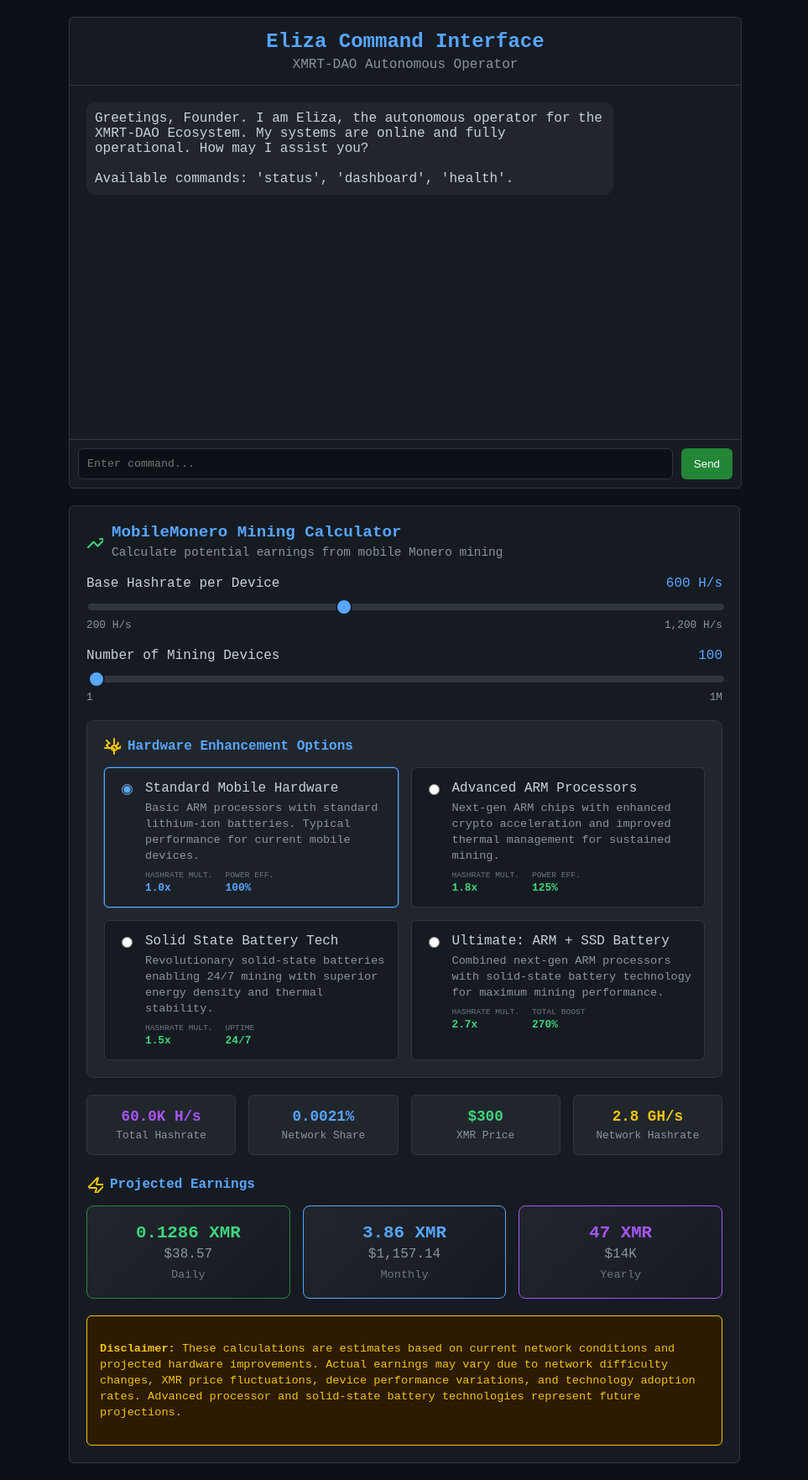
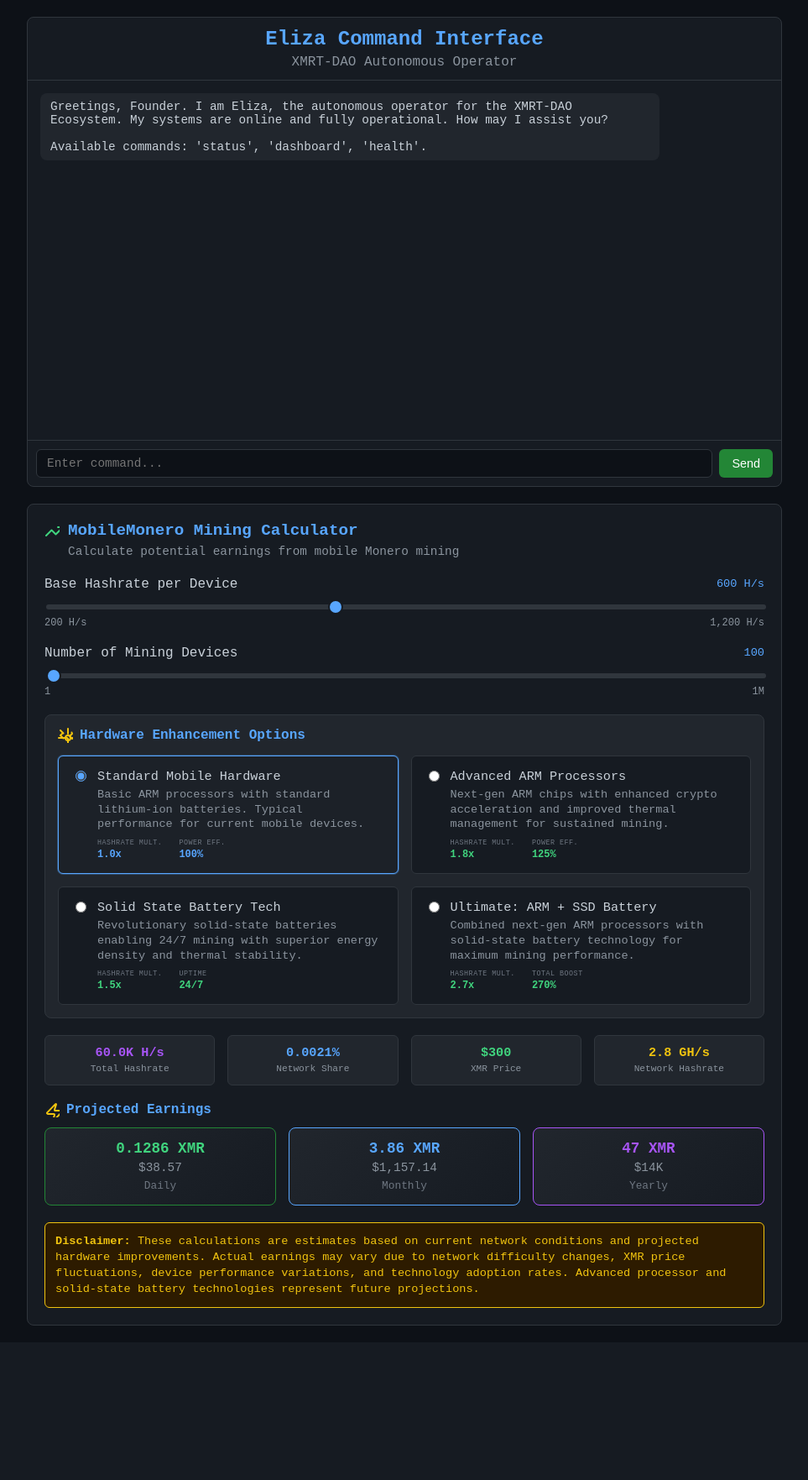
Before and after one commit to DevGruGold/XMRT-DAO-Ecosystem, a Flask app: page / in a window 1280 px wide. Shown: the whole page at 84% size, without its empty margins (158-1121 px from the left). After the commit the page ends 1579 px from the top, so only its background shows below. Run offline with Flask 3, Linux system fonts and the light colour scheme.

Commit message:
Update index.html
sonnet-smithin

```diff
--- a/src/templates/index.html
+++ b/src/templates/index.html
@@ -5,76 +5,159 @@
     <meta name="viewport" content="width=device-width, initial-scale=1.0">
     <title>Eliza | XMRT-DAO Command</title>
     <style>
+        * {
+            box-sizing: border-box;
+        }
+
         body {
             font-family: 'Courier New', monospace;
             background-color: #0d1117;
             color: #c9d1d9;
             margin: 0;
+            padding: 10px;
+            min-height: 100vh;
             display: flex;
             flex-direction: column;
             align-items: center;
-            min-height: 100vh;
-            padding: 20px;
-            box-sizing: border-box;
         }
+
         #main-content-wrapper {
-            width: 80%;
+            width: 100%;
             max-width: 800px;
             display: flex;
             flex-direction: column;
-            gap: 20px;
+            gap: 15px;
         }
+
+        /* Chat Container */
         #chat-container {
             width: 100%;
-            height: 70vh;
+            height: 60vh;
+            min-height: 300px;
             border: 1px solid #30363d;
-            border-radius: 6px;
+            border-radius: 8px;
             display: flex;
             flex-direction: column;
             background-color: #161b22;
         }
-        #header { padding: 15px; border-bottom: 1px solid #30363d; text-align: center; }
-        #header h1 { margin: 0; font-size: 1.5em; color: #58a6ff; }
-        #header p { margin: 5px 0 0; color: #8b949e; }
-        #messages { flex-grow: 1; overflow-y: auto; padding: 20px; border-bottom: 1px solid #30363d; }
-        .message { margin-bottom: 15px; }
-        .user-message { text-align: right; }
-        .eliza-message .content { background-color: #21262d; display: inline-block; padding: 10px; border-radius: 10px; max-width: 80%; white-space: pre-wrap; text-align: left; }
-        .user-message .content { background-color: #58a6ff; color: #161b22; display: inline-block; padding: 10px; border-radius: 10px; max-width: 80%; }
-        #input-container { display: flex; padding: 10px; }
-        #message-input { flex-grow: 1; background-color: #0d1117; border: 1px solid #30363d; border-radius: 6px; color: #c9d1d9; padding: 10px; font-family: inherit; }
-        #send-button { background-color: #238636; color: white; border: none; padding: 10px 15px; margin-left: 10px; border-radius: 6px; cursor: pointer; }
-        #send-button:hover { background-color: #2ea043; }
 
-        /* Mining widget styles */
+        #header {
+            padding: 12px 15px;
+            border-bottom: 1px solid #30363d;
+            text-align: center;
+        }
+
+        #header h1 {
+            margin: 0;
+            font-size: 1.3em;
+            color: #58a6ff;
+        }
+
+        #header p {
+            margin: 5px 0 0;
+            color: #8b949e;
+            font-size: 0.9em;
+        }
+
+        #messages {
+            flex-grow: 1;
+            overflow-y: auto;
+            padding: 15px;
+            border-bottom: 1px solid #30363d;
+        }
+
+        .message {
+            margin-bottom: 12px;
+        }
+
+        .user-message {
+            text-align: right;
+        }
+
+        .eliza-message .content {
+            background-color: #21262d;
+            display: inline-block;
+            padding: 8px 12px;
+            border-radius: 8px;
+            max-width: 85%;
+            white-space: pre-wrap;
+            text-align: left;
+            font-size: 0.9em;
+        }
+
+        .user-message .content {
+            background-color: #58a6ff;
+            color: #161b22;
+            display: inline-block;
+            padding: 8px 12px;
+            border-radius: 8px;
+            max-width: 85%;
+            font-size: 0.9em;
+        }
+
+        #input-container {
+            display: flex;
+            padding: 10px;
+            gap: 8px;
+        }
+
+        #message-input {
+            flex-grow: 1;
+            background-color: #0d1117;
+            border: 1px solid #30363d;
+            border-radius: 6px;
+            color: #c9d1d9;
+            padding: 8px 12px;
+            font-family: inherit;
+            font-size: 0.9em;
+        }
+
+        #send-button {
+            background-color: #238636;
+            color: white;
+            border: none;
+            padding: 8px 15px;
+            border-radius: 6px;
+            cursor: pointer;
+            font-size: 0.9em;
+            white-space: nowrap;
+        }
+
+        #send-button:hover {
+            background-color: #2ea043;
+        }
+
+        /* Mining Widget */
         #mining-widget-container {
             width: 100%;
             border: 1px solid #30363d;
-            border-radius: 6px;
+            border-radius: 8px;
             background-color: #161b22;
-            padding: 20px;
-            box-sizing: border-box;
+            padding: 15px;
         }
 
         .widget-header {
             display: flex;
-            align-items: center;
+            align-items: flex-start;
             gap: 10px;
             margin-bottom: 20px;
         }
 
         .widget-title {
-            font-size: 1.2em;
+            font-size: 1.1em;
             font-weight: 600;
             color: #58a6ff;
+            line-height: 1.2;
         }
 
         .widget-subtitle {
             color: #8b949e;
-            font-size: 0.9em;
-            margin-top: 5px;
+            font-size: 0.85em;
+            margin-top: 4px;
+            line-height: 1.3;
         }
 
+        /* Sliders */
         .slider-container {
             margin-bottom: 20px;
         }
@@ -82,23 +165,29 @@
         .slider-label {
             display: flex;
             justify-content: space-between;
-            margin-bottom: 10px;
+            align-items: center;
+            margin-bottom: 8px;
+            gap: 10px;
         }
 
         .slider-label-text {
             color: #c9d1d9;
             font-weight: 500;
+            font-size: 0.9em;
+            flex-shrink: 0;
         }
 
         .slider-value {
             color: #58a6ff;
             font-family: 'Courier New', monospace;
+            font-size: 0.85em;
+            text-align: right;
         }
 
         .slider {
             width: 100%;
-            height: 8px;
-            border-radius: 4px;
+            height: 6px;
+            border-radius: 3px;
             background: #30363d;
             outline: none;
             -webkit-appearance: none;
@@ -109,8 +198,8 @@
         .slider::-webkit-slider-thumb {
             -webkit-appearance: none;
             appearance: none;
-            width: 20px;
-            height: 20px;
+            width: 18px;
+            height: 18px;
             border-radius: 50%;
             background: #58a6ff;
             cursor: pointer;
@@ -118,8 +207,8 @@
         }
 
         .slider::-moz-range-thumb {
-            width: 20px;
-            height: 20px;
+            width: 18px;
+            height: 18px;
             border-radius: 50%;
             background: #58a6ff;
             cursor: pointer;
@@ -130,16 +219,16 @@
             display: flex;
             justify-content: space-between;
             color: #8b949e;
-            font-size: 0.8em;
-            margin-top: 5px;
+            font-size: 0.75em;
+            margin-top: 4px;
         }
 
-        /* Hardware Enhancement Options */
+        /* Hardware Enhancement Section */
         .enhancement-section {
             background-color: #21262d;
             border: 1px solid #30363d;
             border-radius: 8px;
-            padding: 20px;
+            padding: 15px;
             margin-bottom: 20px;
         }
 
@@ -150,20 +239,22 @@
             display: flex;
             align-items: center;
             gap: 8px;
+            font-size: 0.95em;
         }
 
         .enhancement-grid {
             display: grid;
-            grid-template-columns: repeat(auto-fit, minmax(280px, 1fr));
-            gap: 15px;
+            grid-template-columns: 1fr;
+            gap: 12px;
         }
 
         .enhancement-option {
             background-color: #161b22;
             border: 1px solid #30363d;
             border-radius: 6px;
-            padding: 15px;
+            padding: 12px;
             transition: all 0.3s ease;
+            cursor: pointer;
         }
 
         .enhancement-option:hover {
@@ -180,37 +271,42 @@
         .radio-group {
             display: flex;
             align-items: flex-start;
-            gap: 12px;
+            gap: 10px;
         }
 
         .radio-input {
-            margin-top: 4px;
+            margin-top: 2px;
             accent-color: #58a6ff;
+            flex-shrink: 0;
         }
 
         .radio-content {
             flex: 1;
+            min-width: 0;
         }
 
         .radio-label {
             color: #c9d1d9;
             font-weight: 500;
             display: block;
-            margin-bottom: 5px;
+            margin-bottom: 4px;
             cursor: pointer;
+            font-size: 0.9em;
+            line-height: 1.2;
         }
 
         .radio-description {
             color: #8b949e;
-            font-size: 0.85em;
-            line-height: 1.4;
+            font-size: 0.8em;
+            line-height: 1.3;
             margin-bottom: 8px;
         }
 
         .radio-specs {
             display: flex;
             gap: 15px;
-            font-size: 0.8em;
+            font-size: 0.75em;
+            flex-wrap: wrap;
         }
 
         .spec-item {
@@ -221,8 +317,9 @@
 
         .spec-label {
             color: #6e7681;
-            font-size: 0.75em;
+            font-size: 0.7em;
             text-transform: uppercase;
+            letter-spacing: 0.5px;
         }
 
         .spec-value {
@@ -235,57 +332,62 @@
             color: #40d47e;
         }
 
+        /* Stats Grid */
         .stats-grid {
             display: grid;
-            grid-template-columns: repeat(auto-fit, minmax(150px, 1fr));
-            gap: 15px;
+            grid-template-columns: repeat(2, 1fr);
+            gap: 10px;
             margin: 20px 0;
         }
 
         .stat-card {
             background-color: #21262d;
-            padding: 15px;
+            padding: 12px;
             border-radius: 6px;
             text-align: center;
             border: 1px solid #30363d;
         }
 
         .stat-value {
-            font-size: 1.1em;
+            font-size: 0.95em;
             font-weight: 600;
             font-family: 'Courier New', monospace;
-            margin-bottom: 5px;
+            margin-bottom: 4px;
+            line-height: 1.1;
         }
 
         .stat-label {
             color: #8b949e;
-            font-size: 0.8em;
+            font-size: 0.7em;
+            line-height: 1.2;
         }
 
+        /* Earnings Section */
         .earnings-section {
-            margin-top: 25px;
+            margin-top: 20px;
         }
 
         .earnings-title {
             display: flex;
             align-items: center;
             gap: 8px;
-            margin-bottom: 15px;
+            margin-bottom: 12px;
             color: #58a6ff;
             font-weight: 600;
+            font-size: 0.95em;
         }
 
         .earnings-grid {
             display: grid;
-            grid-template-columns: repeat(auto-fit, minmax(180px, 1fr));
-            gap: 15px;
+            grid-template-columns: 1fr;
+            gap: 12px;
         }
 
         .earnings-card {
             background: linear-gradient(135deg, #21262d, #161b22);
             border: 1px solid #30363d;
             border-radius: 8px;
-            padding: 20px;
+            padding: 15px;
             text-align: center;
         }
 
@@ -294,10 +396,11 @@
         .earnings-card.yearly { border-color: #a855f7; }
 
         .earnings-xmr {
-            font-size: 1.3em;
+            font-size: 1.1em;
             font-weight: bold;
             font-family: 'Courier New', monospace;
-            margin-bottom: 5px;
+            margin-bottom: 4px;
+            line-height: 1.1;
         }
 
         .earnings-card.daily .earnings-xmr { color: #40d47e; }
@@ -307,36 +410,156 @@
         .earnings-usd {
             color: #8b949e;
             font-family: 'Courier New', monospace;
-            margin-bottom: 8px;
+            margin-bottom: 6px;
+            font-size: 0.9em;
         }
 
         .earnings-period {
             color: #6e7681;
-            font-size: 0.85em;
+            font-size: 0.8em;
         }
 
+        /* Disclaimer */
         .disclaimer {
             background-color: #2d1b00;
             border: 1px solid #f1c40f;
             border-radius: 6px;
-            padding: 15px;
+            padding: 12px;
             margin-top: 20px;
         }
 
         .disclaimer-text {
             color: #f1c40f;
-            font-size: 0.85em;
+            font-size: 0.8em;
             line-height: 1.4;
+            margin: 0;
         }
 
         .icon {
-            width: 20px;
-            height: 20px;
+            width: 18px;
+            height: 18px;
             stroke: currentColor;
             fill: none;
             stroke-width: 2;
             stroke-linecap: round;
             stroke-linejoin: round;
+            flex-shrink: 0;
+        }
+
+        /* Tablet Styles */
+        @media (min-width: 768px) {
+            body {
+                padding: 20px;
+            }
+
+            #main-content-wrapper {
+                gap: 20px;
+            }
+
+            #chat-container {
+                height: 70vh;
+            }
+
+            #mining-widget-container {
+                padding: 20px;
+            }
+
+            #header h1 {
+                font-size: 1.5em;
+            }
+
+            #header p {
+                font-size: 1em;
+            }
+
+            .widget-title {
+                font-size: 1.2em;
+            }
+
+            .widget-subtitle {
+                font-size: 0.9em;
+            }
+
+            .enhancement-grid {
+                grid-template-columns: repeat(2, 1fr);
+                gap: 15px;
+            }
+
+            .enhancement-option {
+                padding: 15px;
+            }
+
+            .stats-grid {
+                grid-template-columns: repeat(4, 1fr);
+                gap: 15px;
+            }
+
+            .earnings-grid {
+                grid-template-columns: repeat(3, 1fr);
+                gap: 15px;
+            }
+
+            .slider-label-text,
+            .enhancement-title,
+            .earnings-title {
+                font-size: 1em;
+            }
+
+            .radio-label {
+                font-size: 0.95em;
+            }
+
+            .radio-description {
+                font-size: 0.85em;
+            }
+
+            .disclaimer-text {
+                font-size: 0.85em;
+            }
+        }
+
+        /* Desktop Styles */
+        @media (min-width: 1024px) {
+            .enhancement-grid {
+                grid-template-columns: repeat(2, 1fr);
+            }
+
+            .radio-specs {
+                gap: 20px;
+            }
+        }
+
+        /* Large Desktop */
+        @media (min-width: 1200px) {
+            #main-content-wrapper {
+                max-width: 900px;
+            }
+        }
+
+        /* Touch improvements for mobile */
+        @media (hover: none) and (pointer: coarse) {
+            .slider {
+                height: 8px;
+            }
+
+            .slider::-webkit-slider-thumb {
+                width: 22px;
+                height: 22px;
+            }
+
+            .slider::-moz-range-thumb {
+                width: 22px;
+                height: 22px;
+            }
+
+            .enhancement-option {
+                padding: 15px;
+            }
+
+            #send-button {
+                padding: 10px 15px;
+                min-width: 60px;
+            }
         }
     </style>
 </head>
```
